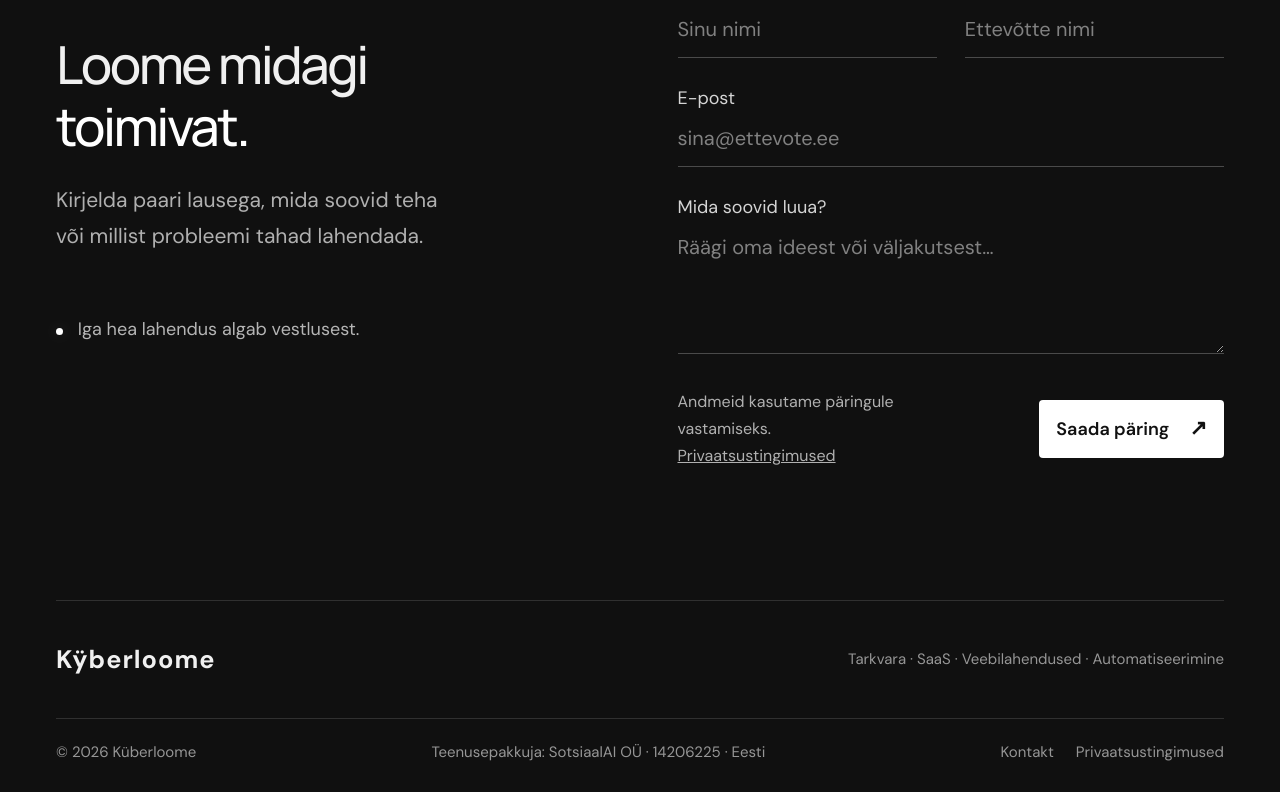
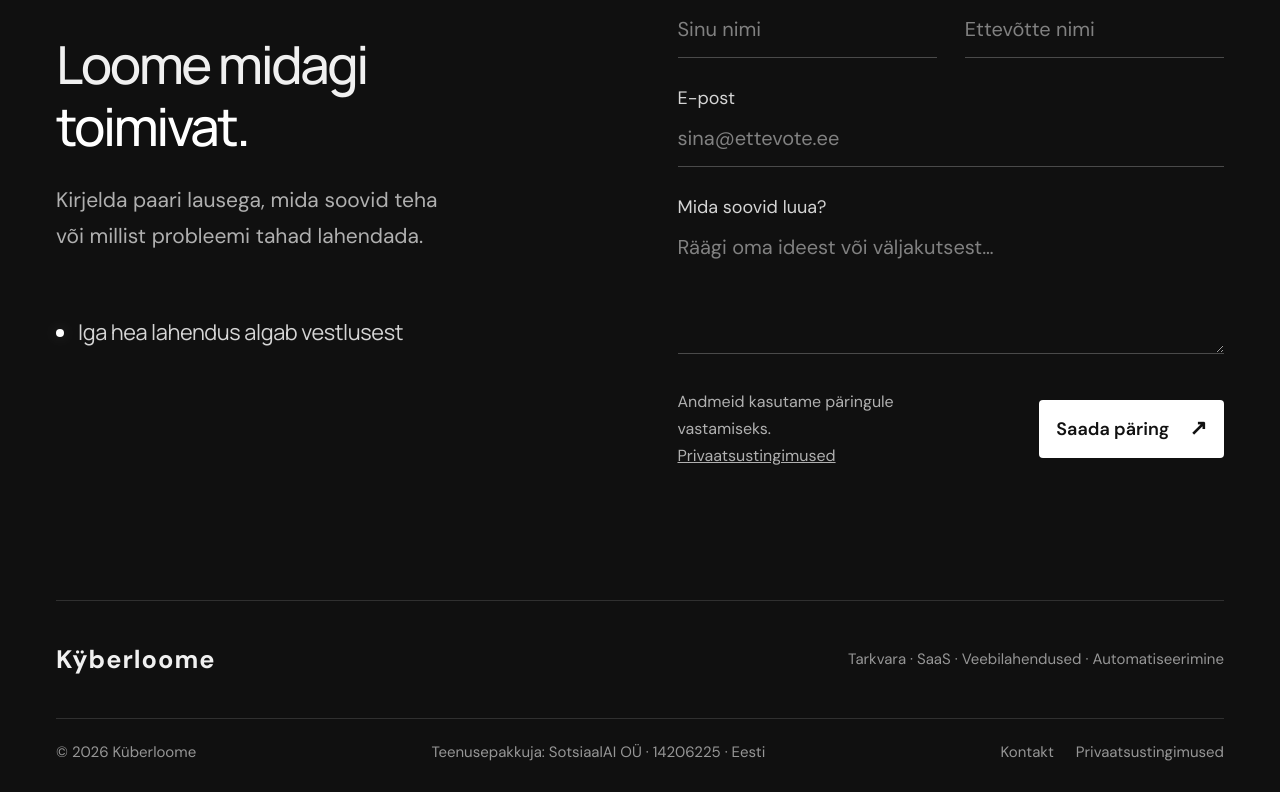
Before and after one commit to LauRRaud/Kyberloome, a Next.js app: page / in a window 1280 px wide. Shown: the part 4993-5785 px from the top of the page. Built offline with nearby package versions, Linux system fonts and the light colour scheme.

Commit message:
Refine contact slogan

```diff
--- a/app/globals.css
+++ b/app/globals.css
@@ -51,6 +51,11 @@ input,textarea{border-bottom-color:#4a4a4a}
 .product-body{display:flex;flex:1;flex-direction:column}
 .product-body p{flex:1}
 
+/* Let the closing contact line read as a confident statement. */
+.contact-note{display:flex;align-items:center;gap:14px;font-family:Manrope,Arial,sans-serif;font-size:clamp(20px,1.7vw,25px);line-height:1.4;letter-spacing:-.4px;color:#d5d5d5}
+.contact-note .status-dot{width:8px;height:8px;flex:0 0 auto;margin-right:0}
+@media (max-width:760px){.contact-note{gap:12px;font-size:18px}}
+
 /* Give the process markers enough presence to anchor each step. */
 .step-number{font-size:18px;letter-spacing:1.2px}
 @media (max-width:760px){.step-number{font-size:15px}}
--- a/app/page.tsx
+++ b/app/page.tsx
@@ -28,7 +28,7 @@ export default function Home() {
       <section className="manifesto"><div className="wrap"><p className="eyebrow">VÄHEM KEERUKUST. ROHKEM VÕIMALUSI.</p><h2>Lihtne kasutada.<br/><span className="muted">Turvaliselt ehitatud.</span><br/><span className="lime">Kasvamiseks valmis.</span></h2><span className="manifesto-star" aria-hidden="true">✳</span></div></section>
       <section id="protsess" className="section wrap"><div className="section-heading"><div><p className="eyebrow">03 / KUIDAS TÖÖTAME</p><h2>Ideest valmis<br/>lahenduseni.</h2></div><p>Selge protsess. Vahetu suhtlus.<br/>Igas etapis tead, kuhu liigume.</p></div><div className="steps">{steps.map(([title, text], i) => <article key={title}><div className="step-number">0{i + 1}<span aria-hidden="true">{i === 3 ? '↗' : '→'}</span></div><h3>{title}</h3><p>{text}</p></article>)}</div></section>
       <section className="idea"><div className="wrap"><p className="eyebrow">ERITELLIMUSEL LAHENDUSED</p><h2>Sul on idee, aga mitte<br/>tehnilist plaani?</h2><p>Sellest piisab. Aitame vajaduse läbi mõelda, valida sobiva lahenduse ja ehitada sellest toimiva veebilehe, tarkvara või SaaS-toote.</p><a className="text-link" href="#kontakt">Räägi oma ideest <Arrow/></a></div></section>
-      <section id="kontakt" className="section contact wrap"><div><p className="eyebrow">04 / VÕTAME ÜHENDUST</p><h2>Loome midagi<br/><span className="lime">toimivat.</span></h2><p>Kirjelda paari lausega, mida soovid teha<br/>või millist probleemi tahad lahendada.</p><div className="contact-note"><span className="status-dot"/> Iga hea lahendus algab vestlusest.</div></div><ContactForm/></section>
+      <section id="kontakt" className="section contact wrap"><div><p className="eyebrow">04 / VÕTAME ÜHENDUST</p><h2>Loome midagi<br/><span className="lime">toimivat.</span></h2><p>Kirjelda paari lausega, mida soovid teha<br/>või millist probleemi tahad lahendada.</p><div className="contact-note"><span className="status-dot"/> Iga hea lahendus algab vestlusest</div></div><ContactForm/></section>
     </main>
     <footer className="wrap"><div className="footer-top"><Brand/><span>Tarkvara · SaaS · Veebilahendused · Automatiseerimine</span></div><div className="footer-bottom"><span>© {new Date().getFullYear()} Küberloome</span><span>Teenusepakkuja: SotsiaalAI OÜ · 14206225 · Eesti</span><div><a href="#kontakt">Kontakt</a><a href="/privaatsus">Privaatsustingimused</a></div></div></footer>
   </>;
```
